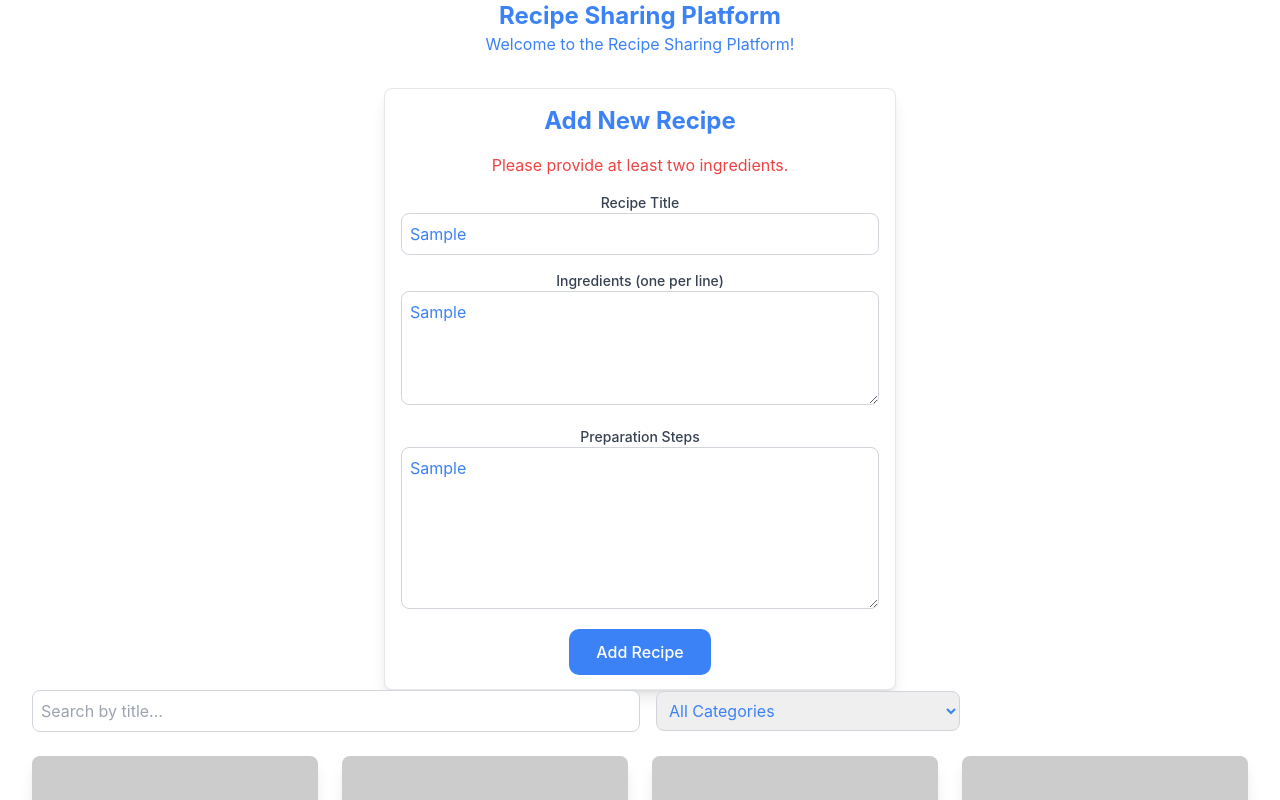
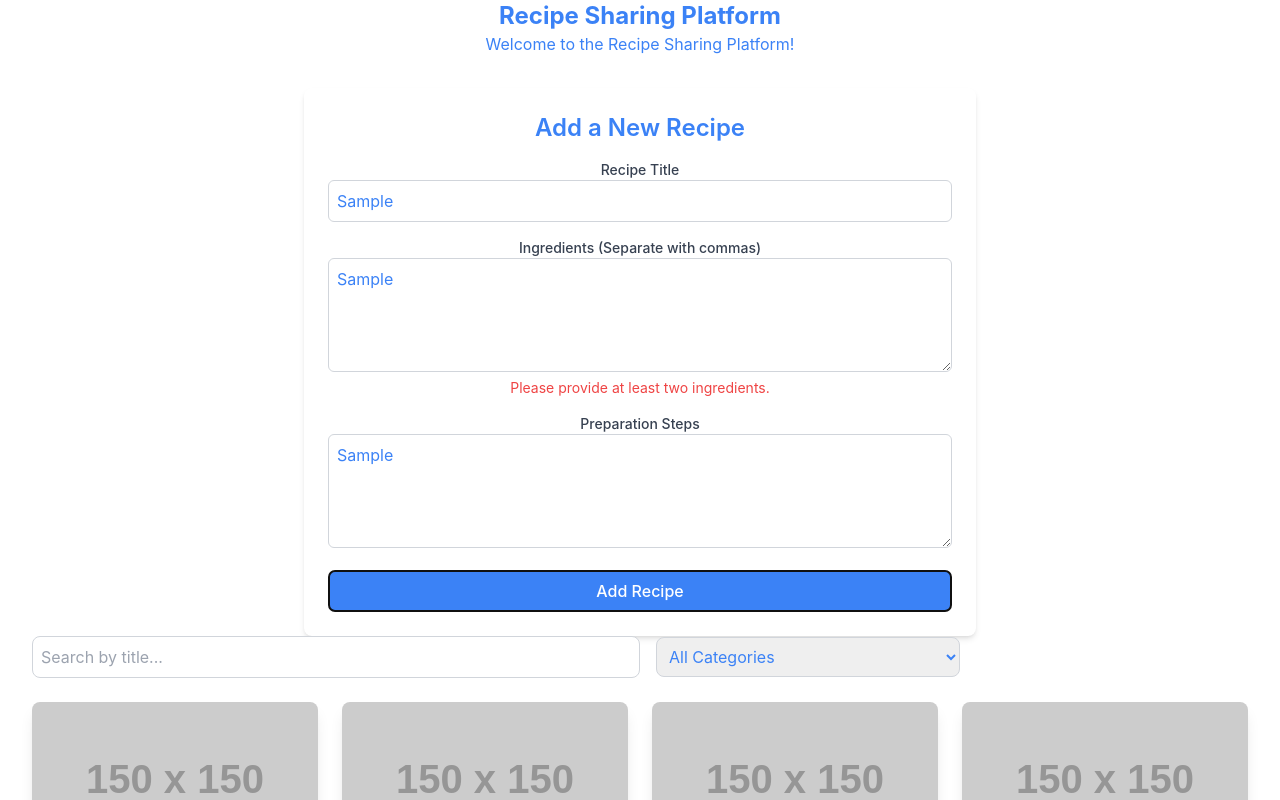
Before and after one commit to Lucas19940820/alx-fe-reactjs, a React (Vite) app in the folder recipe-sharing-platform/: page / in a window 1280 px wide. Both pictures are taken after typing "Sample", "Sample", "Sample" into the empty fields and a click on the button "Add Recipe". Shown: the top 800 px of the page. Built offline with nearby package versions, Linux system fonts and the light colour scheme.

Commit message:
Add form validation

```diff
--- a/recipe-sharing-platform/src/components/AddRecipeForm.jsx
+++ b/recipe-sharing-platform/src/components/AddRecipeForm.jsx
@@ -1,45 +1,51 @@
 import React, { useState } from "react";
 
 const AddRecipeForm = ({ onAddRecipe }) => {
-  // State to hold the form values
   const [title, setTitle] = useState("");
   const [ingredients, setIngredients] = useState("");
   const [preparationSteps, setPreparationSteps] = useState("");
-  const [error, setError] = useState("");
+  const [errors, setErrors] = useState({
+    title: "",
+    ingredients: "",
+    preparationSteps: "",
+  });
 
-  // Handle form submission
   const handleSubmit = (e) => {
     e.preventDefault();
 
-    // Basic validation: check if all fields are filled
-    if (!title || !ingredients || !preparationSteps) {
-      setError("All fields are required.");
-      return;
+    // Validate the form
+    const newErrors = {};
+    if (!title) {
+      newErrors.title = "Title is required.";
+    }
+    if (!ingredients || ingredients.split(",").length < 2) {
+      newErrors.ingredients = "Please provide at least two ingredients.";
+    }
+    if (!preparationSteps) {
+      newErrors.preparationSteps = "Preparation steps are required.";
     }
 
-    // Split ingredients by newline into an array and check if there are at least two
-    const ingredientList = ingredients.split("\n").map((ingredient) => ingredient.trim());
-    if (ingredientList.length < 2) {
-      setError("Please provide at least two ingredients.");
-      return;
-    }
+    // Set the error state if there are any errors
+    setErrors(newErrors);
 
-    // Call the onAddRecipe function (passing the recipe data to the parent component)
-    onAddRecipe({ title, ingredients: ingredientList, preparationSteps });
-
-    // Reset the form after successful submission
+    // If no errors, submit the form
+    if (Object.keys(newErrors).length === 0) {
+      const newRecipe = {
+        title,
+        ingredients: ingredients.split(",").map((item) => item.trim()),
+        preparationSteps,
+      };
+      onAddRecipe(newRecipe);
+      // Clear the form after submission
       setTitle("");
       setIngredients("");
       setPreparationSteps("");
-    setError(""); // Clear error if any
+    }
   };
 
   return (
-    <div className="max-w-lg mx-auto p-4 border rounded-lg shadow-lg bg-white">
-      <h2 className="text-2xl font-bold text-center mb-4">Add New Recipe</h2>
-
-      {error && <p className="text-red-500 text-center mb-4">{error}</p>}
-
+    <div className="max-w-2xl mx-auto bg-white p-6 shadow-md rounded-lg">
+      <h2 className="text-2xl font-semibold mb-4">Add a New Recipe</h2>
       <form onSubmit={handleSubmit}>
         <div className="mb-4">
           <label htmlFor="title" className="block text-sm font-medium text-gray-700">
@@ -48,25 +54,25 @@ const AddRecipeForm = ({ onAddRecipe }) => {
           <input
             type="text"
             id="title"
+            className="w-full p-2 border border-gray-300 rounded-md"
             value={title}
             onChange={(e) => setTitle(e.target.value)}
-            className="w-full p-2 border border-gray-300 rounded-lg focus:outline-none focus:ring-2 focus:ring-blue-500"
-            placeholder="Enter recipe title"
           />
+          {errors.title && <p className="text-red-500 text-sm">{errors.title}</p>}
         </div>
 
         <div className="mb-4">
           <label htmlFor="ingredients" className="block text-sm font-medium text-gray-700">
-            Ingredients (one per line)
+            Ingredients (Separate with commas)
           </label>
           <textarea
             id="ingredients"
+            rows="4"
+            className="w-full p-2 border border-gray-300 rounded-md"
             value={ingredients}
             onChange={(e) => setIngredients(e.target.value)}
-            rows="4"
-            className="w-full p-2 border border-gray-300 rounded-lg focus:outline-none focus:ring-2 focus:ring-blue-500"
-            placeholder="Enter ingredients"
-          />
+          ></textarea>
+          {errors.ingredients && <p className="text-red-500 text-sm">{errors.ingredients}</p>}
         </div>
 
         <div className="mb-4">
@@ -75,22 +81,20 @@ const AddRecipeForm = ({ onAddRecipe }) => {
           </label>
           <textarea
             id="preparationSteps"
+            rows="4"
+            className="w-full p-2 border border-gray-300 rounded-md"
             value={preparationSteps}
             onChange={(e) => setPreparationSteps(e.target.value)}
-            rows="6"
-            className="w-full p-2 border border-gray-300 rounded-lg focus:outline-none focus:ring-2 focus:ring-blue-500"
-            placeholder="Enter preparation steps"
-          />
+          ></textarea>
+          {errors.preparationSteps && <p className="text-red-500 text-sm">{errors.preparationSteps}</p>}
         </div>
 
-        <div className="text-center">
         <button
           type="submit"
-            className="px-6 py-2 bg-blue-500 text-white rounded-lg hover:bg-blue-600 focus:outline-none focus:ring-2 focus:ring-blue-500"
+          className="w-full bg-blue-500 text-white py-2 px-4 rounded-md hover:bg-blue-600"
         >
           Add Recipe
         </button>
-        </div>
       </form>
     </div>
   );
```
Lines whose indentation alone changed are shown as unchanged.
